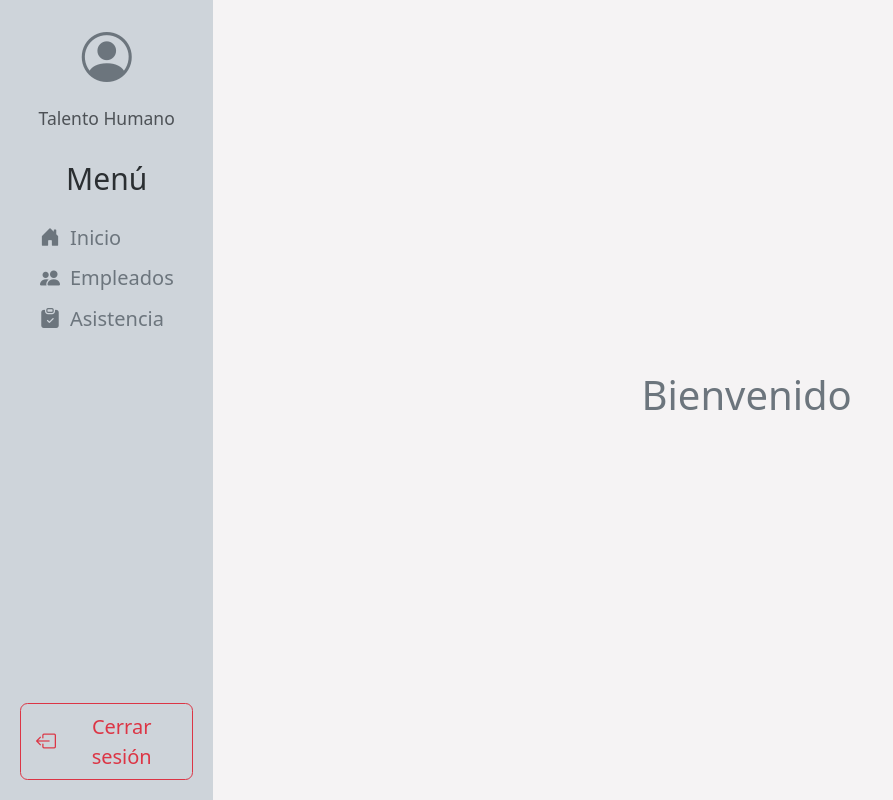
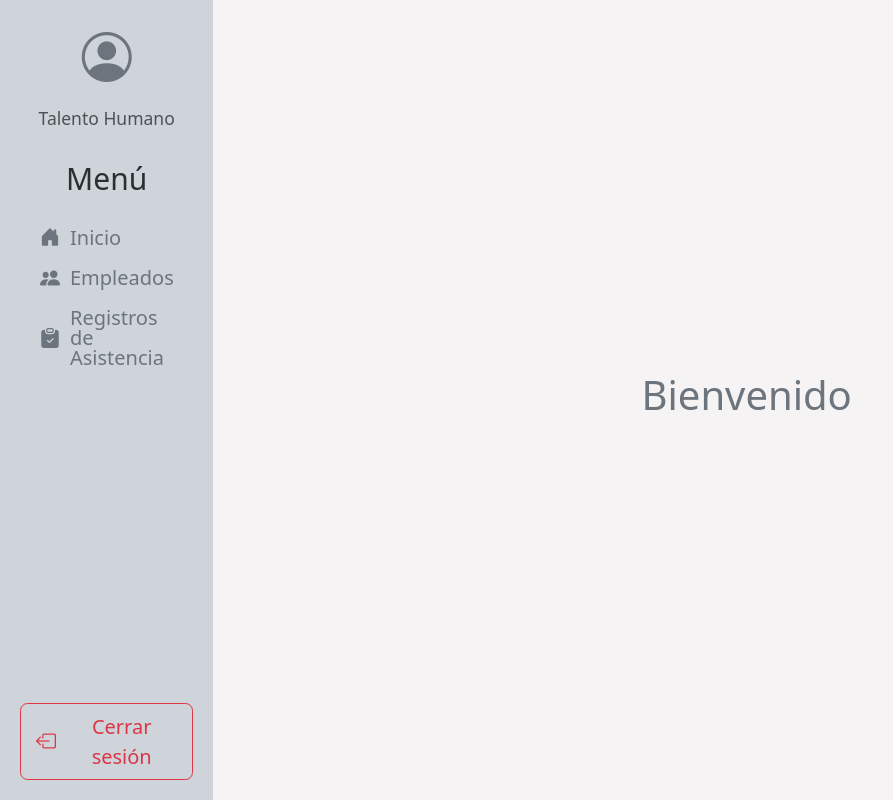
Before and after one commit to camercadoa/control_de_asistencia, a Django app: template control/templates/dashboard.html in a window 1280 px wide. Shown: the whole page, without its empty margins (0-893 px from the left). Run offline with Django 5.2, Linux system fonts and the light colour scheme; the template is opened without the code that fills it, so the values that code supplies are empty.

Commit message:
Update dashboard.html

```diff
--- a/control/templates/dashboard.html
+++ b/control/templates/dashboard.html
@@ -38,8 +38,8 @@
                         <a href="{% url 'appDashboardEmployeesRender' %}" class="nav-link d-flex align-items-center {% if request.resolver_match.url_name == 'appDashboardEmployeesRender' %}active text-white bg-primary{% else %}text-secondary{% endif %}">
                             <i class="bi bi-people-fill me-2"></i> Empleados
                         </a>
-                        <a href="#" class="nav-link d-flex align-items-center {% if request.resolver_match.url_name == 'appDashboardAsistenciaRender' %}active text-white bg-primary{% else %}text-secondary{% endif %}">
-                            <i class="bi bi-clipboard-check-fill me-2"></i> Asistencia
+                        <a href="{% url "appDashboardAssistanceRecordRender" %}" class="nav-link d-flex align-items-center {% if request.resolver_match.url_name == 'appDashboardAssistanceRecordRender' %}active bg-secondary text-light{% else %}text-secondary{% endif %}">
+                            <i class="bi bi-clipboard-check-fill me-2"></i> Registros de Asistencia
                         </a>
                     </li>
                 </ul>
```
